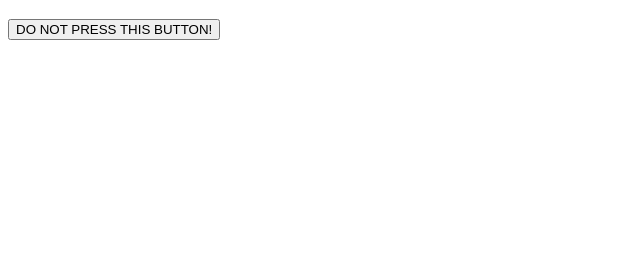
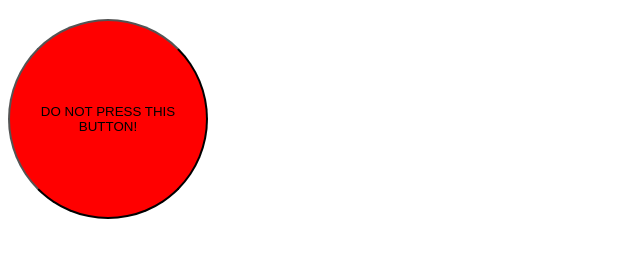
Before and after one commit to LongMAKSISchlong/LongSchlongSite, a plain HTML site: page index.html in a window 1280 px wide. Shown: the part 61-318 px from the top of the page, without its empty margins (0-640 px from the left). Drawn offline with Linux system fonts and the light colour scheme.

Commit message:
add hidden class to button

```diff
--- a/css/main.css
+++ b/css/main.css
@@ -22,3 +22,10 @@ h1 {
 .hidden {
     display: none;
 }
+
+.redButton {
+    background-color: red;
+    height: 200px;
+    width: 200px;
+    border-radius: 100px;
+}
--- a/index.html
+++ b/index.html
@@ -15,7 +15,7 @@
 <body>
     <h1 class="pulsate">Welcome to the party Bitches!</h1>
     <img id="tollesBild" src="assets/FB_20150919_10_27_04_Saved_Picture.jpg" class="hidden">
-    <button onclick="showImage()">DO NOT PRESS THIS BUTTON!</button>
+    <button class="redButton" onclick="showImage()">DO NOT PRESS THIS BUTTON!</button>
   <script src="index.js"></script>
 </body>
 </html>
--- a/index.js
+++ b/index.js
@@ -1,3 +1,10 @@
+var el = document.getElementById("tollesBild");
+
+var button= document.getElementsByClassName("redButton")[0]
+
+console.log(button)
+
 function showImage() {
     el.removeAttribute("class")
+    button.classList.add("hidden")
 }
```
